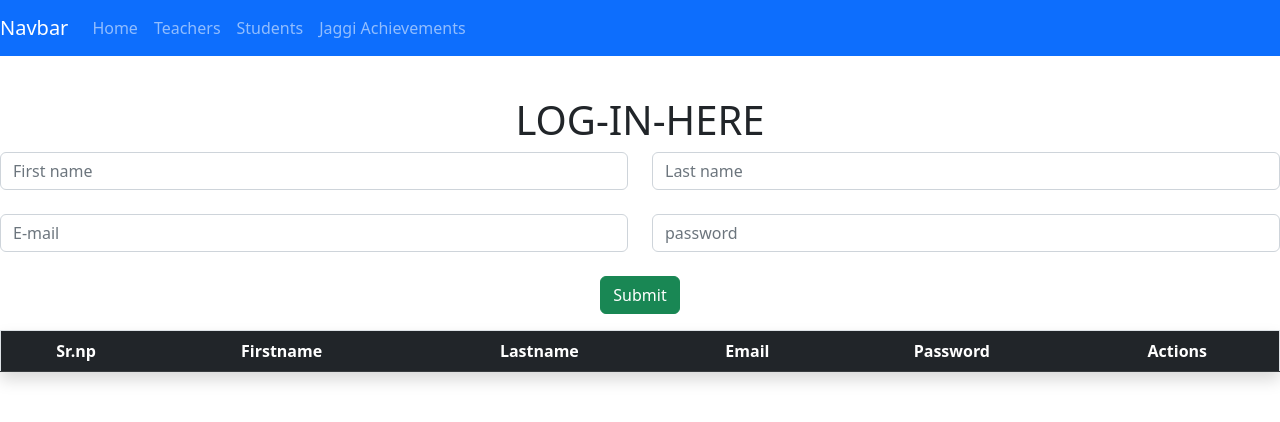
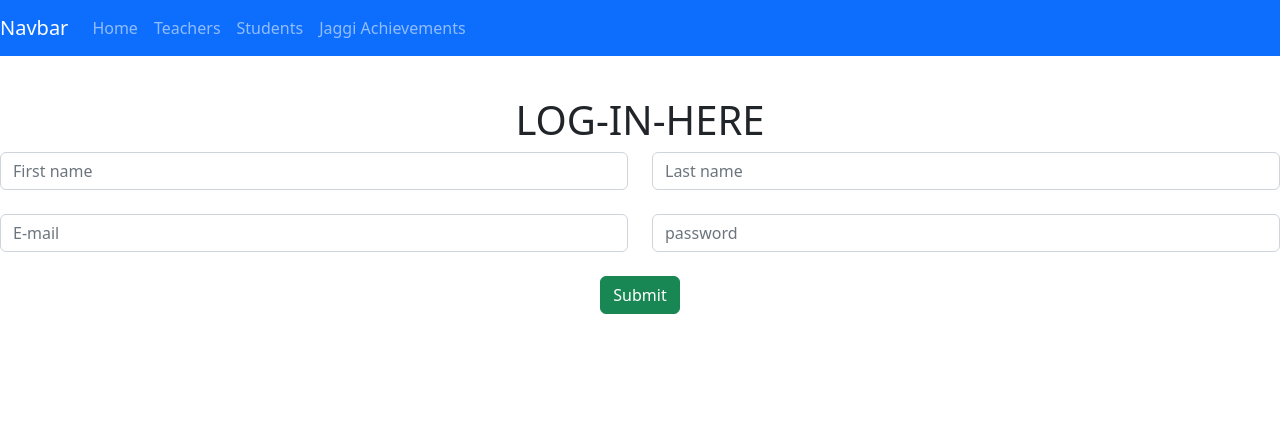
Before and after one commit to Vishal87BHAI/Project, a React (Create React App) app: page /login in a window 1280 px wide. Shown: the top 422 px of the page. Built offline with nearby package versions, Linux system fonts and the light colour scheme.

Commit message:
length check

```diff
--- a/src/component/jaggi-don/Login.js
+++ b/src/component/jaggi-don/Login.js
@@ -266,7 +266,7 @@ const Login = () => {
         </div>
       </form>
 
-      {addstate.arry && (
+      {addstate.arry?.length > 0 && (
         <Table className="table border shadow table-hover mt-3">
           <thead className="table-dark">
             <tr>
```
